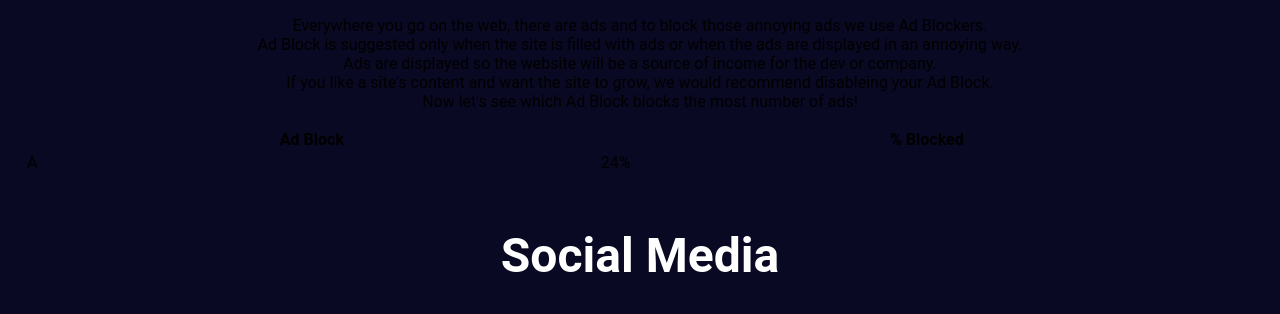
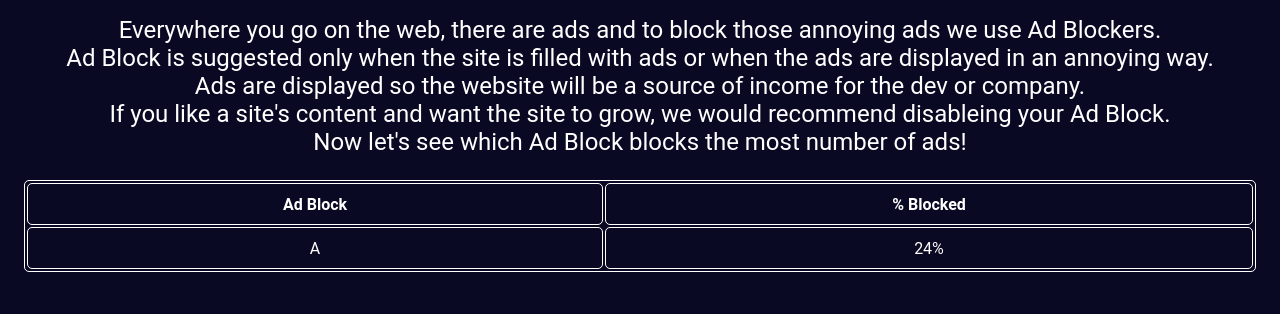
Before and after one commit to NdTechOfficial/NDTech, a plain HTML site: page adtest.html in a window 1280 px wide. Shown: the part 1282-1596 px from the top of the page. Drawn offline with Linux system fonts and the light colour scheme.

Commit message:
Update styles.css

```diff
--- a/styles.css
+++ b/styles.css
@@ -98,7 +98,6 @@ body {
   transform: translate(-60%,-30%);
 }
 h2 {
-  float: left;
   color: white;
 }
 .header {
@@ -178,6 +177,21 @@ h1 {
   color: white;
   font-size: xxx-large;
 }
+th, td {
+  height: 30px;
+  text-align: center;
+  padding: 5px;
+}
+table, tr, th, td {
+  color: white;
+  border: 1px solid;
+  border-radius: 5px;
+}
+p {
+  color: white;
+  font-size: x-large;
+}
+
 @media only screen and (min-device-width: 320px) and (max-device-width: 530px) {
   .nave{
     display: none;
```
